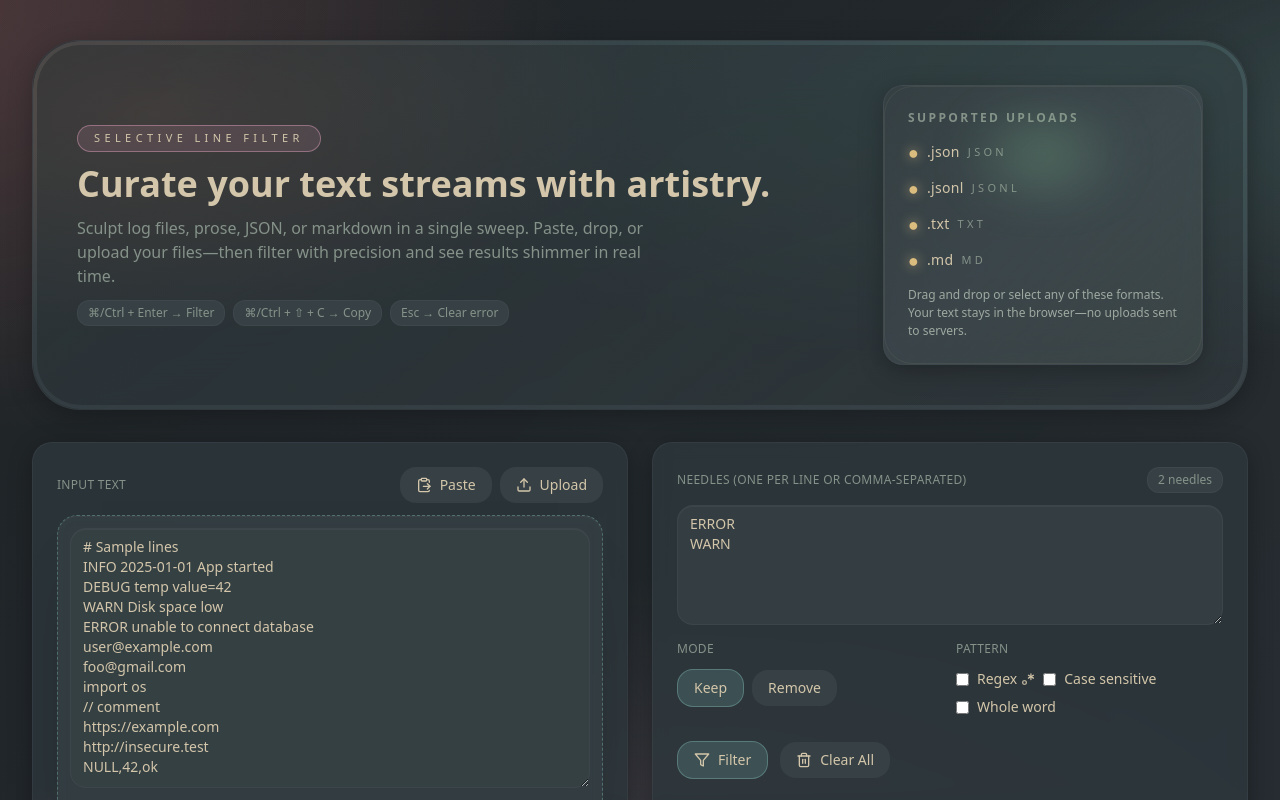
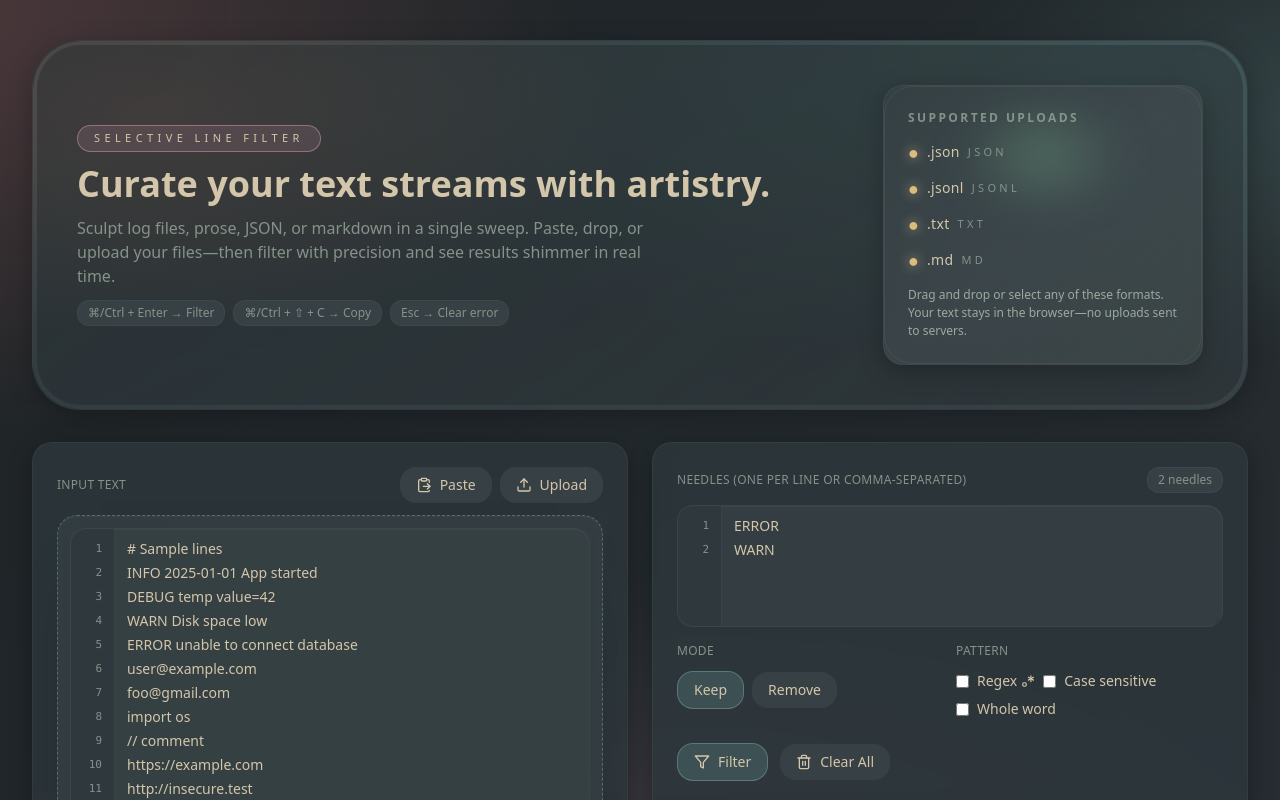
Before and after one commit to withLinda/selective-line-filter, a Next.js app: page / in a window 1280 px wide. Shown: the top 800 px of the page. Built offline with nearby package versions, Linux system fonts and the light colour scheme.

Commit message:
Add line numbers to text areas

```diff
--- a/app/globals.css
+++ b/app/globals.css
@@ -130,6 +130,22 @@ body {
   @apply inline-flex items-center gap-2 px-2.5 py-1 rounded-xl bg-bg-3 text-fg-subtle border border-bg-5/40 text-xs;
 }
 
+.line-numbered {
+  @apply flex w-full overflow-hidden rounded-2xl border border-bg-5/40 bg-bg-3/80 shadow-inset focus-within:border-accent-mint/40 focus-within:ring-2 focus-within:ring-accent-mint/60;
+  box-shadow: inset 0 1px 0 rgba(255, 255, 255, 0.04);
+}
+
+.line-numbered-gutter {
+  @apply select-none border-r border-bg-5/40 bg-bg-2/80 px-3 py-2 text-right text-[11px] font-mono leading-6 text-fg-subtle;
+  white-space: pre;
+  min-width: 2.75rem;
+  pointer-events: none;
+}
+
+.line-numbered-textarea {
+  @apply w-full flex-1 bg-transparent px-3 py-2 text-sm text-fg placeholder:text-fg-subtle outline-none leading-6;
+}
+
 .dropzone {
   @apply rounded-3xl border border-dashed border-accent-teal/40 bg-bg-3/70 p-3 transition-all duration-200 hover:border-accent-mint/60 hover:bg-bg-3/80 hover:shadow-soft backdrop-blur;
   box-shadow: inset 0 1px 0 rgba(255, 255, 255, 0.04), 0 30px 60px -45px rgba(0, 0, 0, 0.8);
--- a/app/page.tsx
+++ b/app/page.tsx
@@ -1,13 +1,19 @@
 "use client";
 
 import {
+  forwardRef,
   useCallback,
   useEffect,
   useMemo,
   useRef,
   useState,
 } from "react";
-import type { DragEvent, KeyboardEvent } from "react";
+import type {
+  DragEvent,
+  KeyboardEvent,
+  MutableRefObject,
+  TextareaHTMLAttributes,
+} from "react";
 import { safeFilter, FilterOptions } from "@/lib/filter";
 import { clsx } from "clsx";
 import {
@@ -51,7 +57,89 @@ WARN`,
 
 const SUPPORTED_FILE_TYPES = [".json", ".jsonl", ".txt", ".md"] as const;
 
-const friendlySupported = SUPPORTED_FILE_TYPES.map((ext) => ext.replace(".", "").toUpperCase());
+const friendlySupported = SUPPORTED_FILE_TYPES.map((ext) =>
+  ext.replace(".", "").toUpperCase(),
+);
+
+type LineNumberedTextareaProps = TextareaHTMLAttributes<HTMLTextAreaElement> & {
+  containerClassName?: string;
+};
+
+const LineNumberedTextarea = forwardRef<HTMLTextAreaElement, LineNumberedTextareaProps>(
+  ({ className, containerClassName, value = "", ...props }, ref) => {
+    const textareaRef = useRef<HTMLTextAreaElement | null>(null);
+    const numberRef = useRef<HTMLDivElement | null>(null);
+
+    const mergedRef = useCallback(
+      (node: HTMLTextAreaElement | null) => {
+        textareaRef.current = node;
+        if (typeof ref === "function") {
+          ref(node);
+        } else if (ref) {
+          (ref as MutableRefObject<HTMLTextAreaElement | null>).current = node;
+        }
+      },
+      [ref],
+    );
+
+    const normalizedValue = useMemo(() => {
+      return Array.isArray(value)
+        ? value.join("\n")
+        : value === undefined || value === null
+          ? ""
+          : String(value);
+    }, [value]);
+
+    const lines = useMemo(() => {
+      const count = Math.max(1, normalizedValue.split(/\r?\n/).length);
+      return Array.from({ length: count }, (_, idx) => `${idx + 1}`).join("\n");
+    }, [normalizedValue]);
+
+    useEffect(() => {
+      const textarea = textareaRef.current;
+      const numbers = numberRef.current;
+      if (!textarea || !numbers) return;
+
+      const syncScroll = () => {
+        numbers.scrollTop = textarea.scrollTop;
+      };
+
+      textarea.addEventListener("scroll", syncScroll);
+      syncScroll();
+
+      return () => {
+        textarea.removeEventListener("scroll", syncScroll);
+      };
+    }, []);
+
+    useEffect(() => {
+      const textarea = textareaRef.current;
+      const numbers = numberRef.current;
+      if (!textarea || !numbers) return;
+      numbers.scrollTop = textarea.scrollTop;
+    }, [normalizedValue]);
+
+    return (
+      <div className={clsx("line-numbered", containerClassName)}>
+        <div
+          ref={numberRef}
+          aria-hidden="true"
+          className="line-numbered-gutter"
+        >
+          {lines}
+        </div>
+        <textarea
+          ref={mergedRef}
+          value={normalizedValue}
+          className={clsx("line-numbered-textarea", className)}
+          {...props}
+        />
+      </div>
+    );
+  },
+);
+
+LineNumberedTextarea.displayName = "LineNumberedTextarea";
 
 export default function Home() {
   const [input, setInput] = useState<string>(DEFAULTS.input);
@@ -287,10 +375,10 @@ export default function Home() {
               }}
               onDrop={onDrop}
             >
-              <textarea
+              <LineNumberedTextarea
                 ref={inputRef}
                 spellCheck={false}
-                className="field min-h-[260px] resize-y bg-transparent"
+                className="min-h-[260px] resize-y"
                 placeholder="Paste or type your lines here..."
                 value={input}
                 onChange={(e) => setInput(e.target.value)}
@@ -321,9 +409,9 @@ export default function Home() {
                   </span>
                 </div>
               </div>
-              <textarea
+              <LineNumberedTextarea
                 spellCheck={false}
-                className="field min-h-[120px] resize-y"
+                className="min-h-[120px] resize-y"
                 placeholder={"Examples: ERROR\n^WARN\n\\.com$"}
                 value={needles}
                 onChange={(e) => setNeedles(e.target.value)}
@@ -440,10 +528,11 @@ export default function Home() {
             </div>
           </div>
 
-          <textarea
+          <LineNumberedTextarea
             ref={outputRef}
             spellCheck={false}
-            className="field min-h-[240px] resize-y bg-bg-3/60"
+            className="min-h-[240px] resize-y"
+            containerClassName="bg-bg-3/60"
             placeholder="Filtered output will appear here..."
             value={output}
             onChange={(e) => setOutput(e.target.value)}
```
